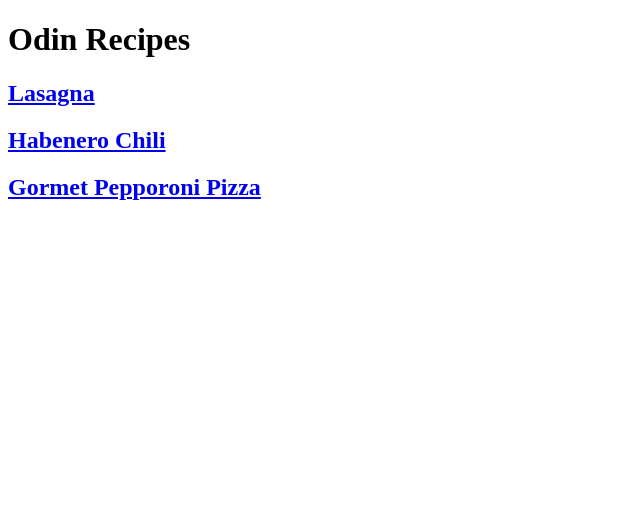
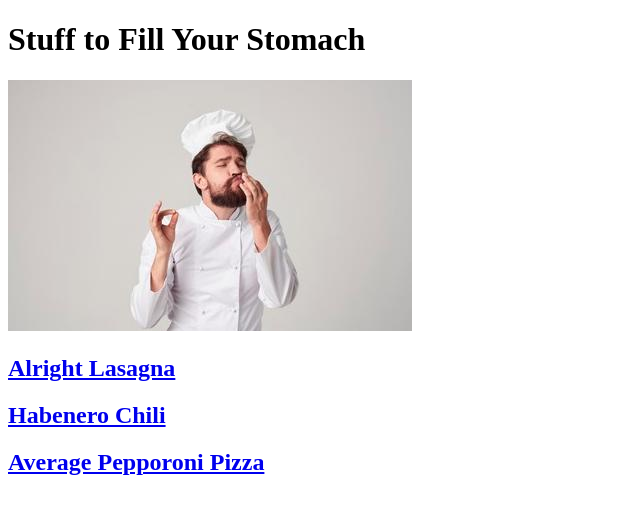
Before and after one commit to vkorwin/odin-recipes, a plain HTML site: page index.html in a window 1280 px wide. Shown: the whole page, without its empty margins (0-640 px from the left). Drawn offline with Linux system fonts and the light colour scheme.

Commit message:
Added home links to each recipe page. Added jpg to index.html. Updated recipe page titles to be more accurate.

```diff
--- a/index.html
+++ b/index.html
@@ -4,13 +4,14 @@
     <meta charset="UTF-8">
     <meta http-equiv="X-UA-Compatible" content="IE=edge">
     <meta name="viewport" content="width=device-width, initial-scale=1.0">
-    <title>Odin Recipes</title>
+    <title>MMMM FOOD</title>
 </head>
 <body>
-    <h1>Odin Recipes</h1>
+    <h1>Stuff to Fill Your Stomach</h1>
+    <img src="./images/chefskiss.jpg" alt="smooch">
 
-    <a href="./recipes/lasagna.html"><h2>Lasagna</h2></a>
+    <a href="./recipes/lasagna.html"><h2>Alright Lasagna</h2></a>
     <a href="./recipes/chili.html"><h2>Habenero Chili</h2></a>
-    <a href="./recipes/pizza.html"><h2>Gormet Pepporoni Pizza</h2></a>
+    <a href="./recipes/pizza.html"><h2>Average Pepporoni Pizza</h2></a>
 </body>
 </html>
```
Also changed, not shown: recipes/chili.html (+2 -0 lines), recipes/lasagna.html (+3 -1 lines), recipes/pizza.html (+3 -1 lines), images/chefskiss.jpg (added).
